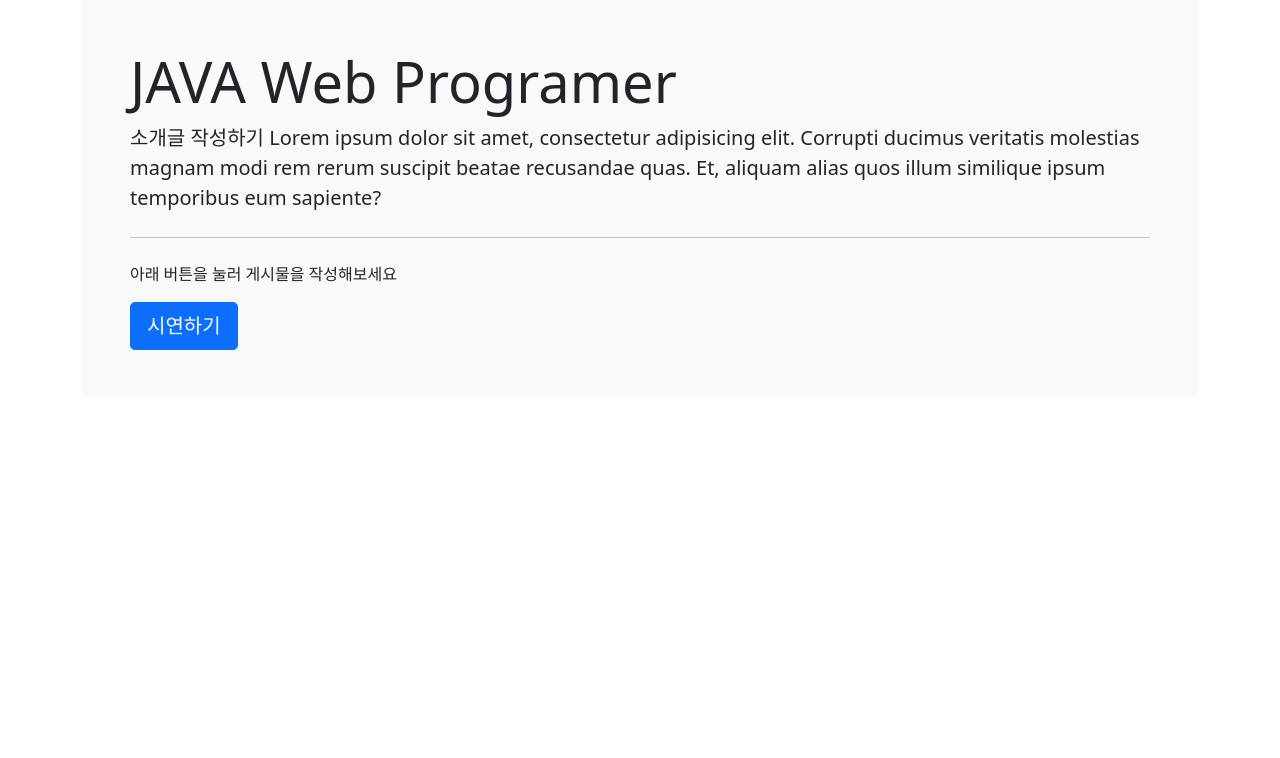
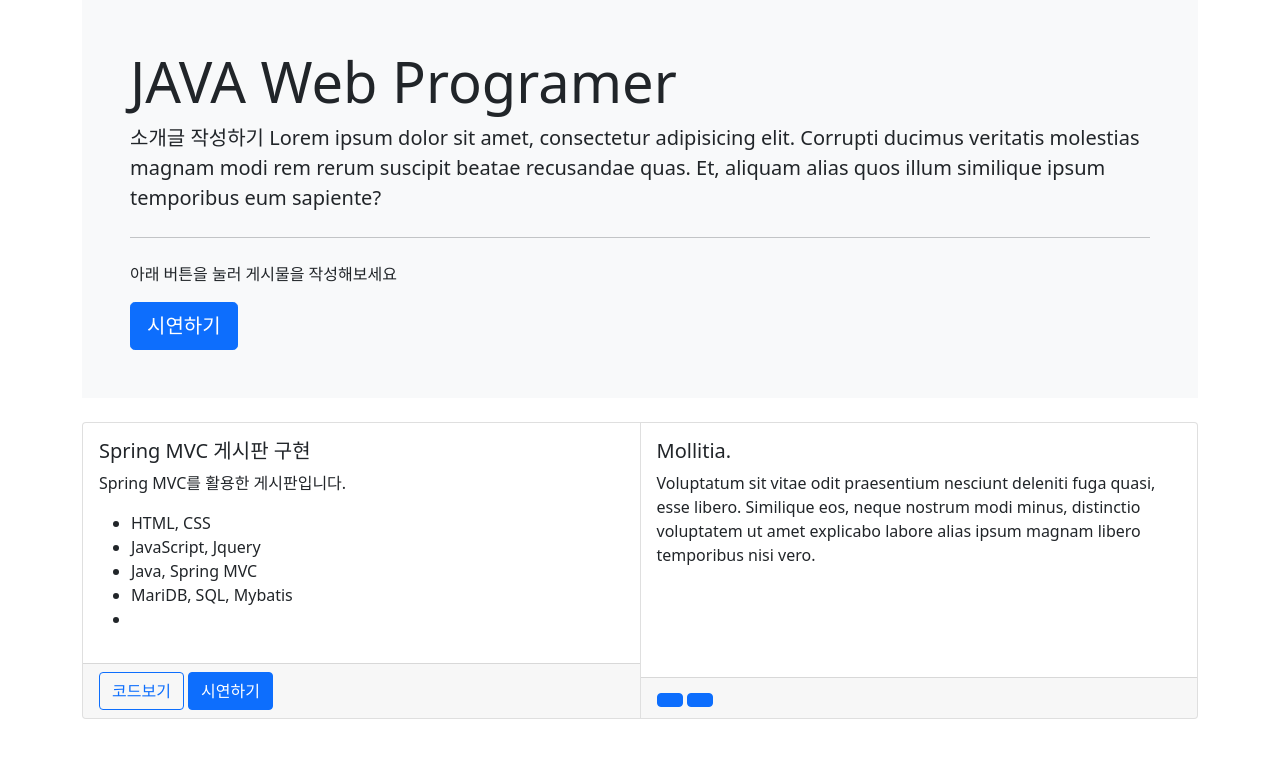
Before and after one commit to Hwangseolyoung/Hwangseolyoung.github.io, a plain HTML site: page index.html in a window 1280 px wide. Drawn offline with nearby package versions, Linux system fonts and the light colour scheme.

Commit message:
Update index.html

```diff
--- a/index.html
+++ b/index.html
@@ -44,6 +44,53 @@
         </div>
     </div>
 
+    <div class="container">
+        <div class="row">
+            <div class="col">
+
+                <div class="card-group">
+                    <div class="card">
+                        <div class="card-body">
+                            <h5 class="card-title">
+                                Spring MVC 게시판  구현
+                            </h5>
+                            <p class="card-text">
+                                Spring MVC를 활용한 게시판입니다.
+                            </p>
+
+                            <ul>
+                                <li>HTML, CSS</li>
+                                <li>JavaScript, Jquery</li>
+                                <li>Java, Spring MVC</li>
+                                <li>MariDB, SQL, Mybatis</li>
+                                <li></li>
+                            </ul>
+                        </div>
+                        <div class="card-footer">
+                            <a href="https://github.com/Hwangseolyoung/spring20220513" class="btn btn-outline-primary">코드보기</a>
+                            <a href="http://3.38.169.144/spr/board/list" class="btn btn-primary">시연하기</a>
+                        </div>
+                    </div>
+                    <div class="card">
+                        <div class="card-body">
+                            <h5 class="card-title">
+                                Mollitia.
+                            </h5>
+                            <p class="card-text">
+                                Voluptatum sit vitae odit praesentium nesciunt deleniti fuga quasi, esse libero. Similique eos, neque nostrum modi minus, distinctio voluptatem ut amet explicabo labore alias ipsum magnam libero temporibus nisi vero.
+                            </p>
+                        </div>
+                        <div class="card-footer">
+                            <a href="" class="btn btn-primary"></a>
+                            <a href="" class="btn btn-primary"></a>
+                        </div>
+                    </div>
+                </div>
+
+            </div>
+        </div>
+    </div>
+
     <script src="https://cdn.jsdelivr.net/npm/bootstrap@5.1.3/dist/js/bootstrap.bundle.min.js" integrity="sha384-ka7Sk0Gln4gmtz2MlQnikT1wXgYsOg+OMhuP+IlRH9sENBO0LRn5q+8nbTov4+1p" crossorigin="anonymous"></script>
 </body>
 </html>
```
